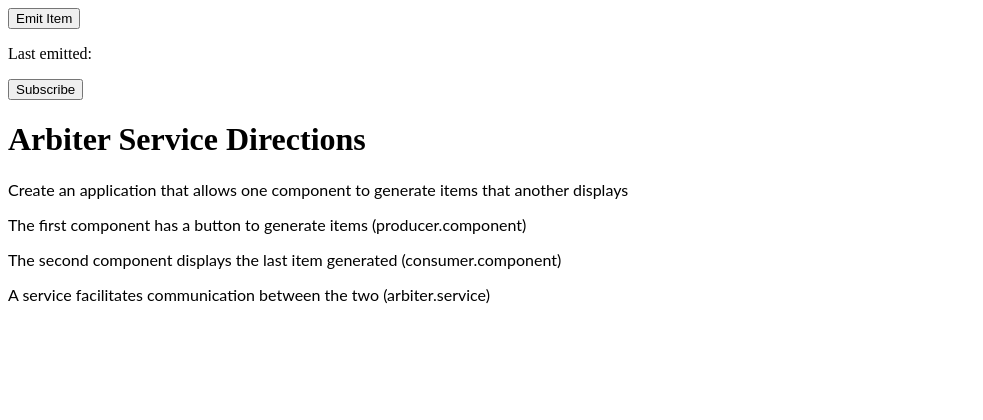
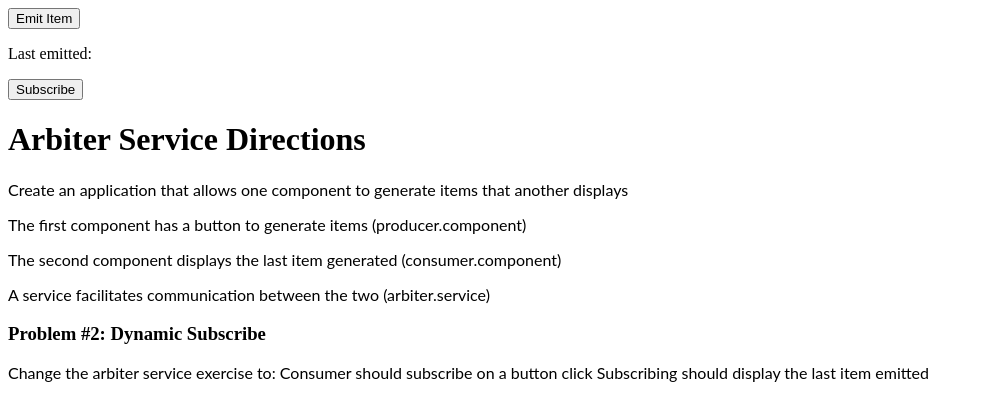
Before and after one commit to aliza614/jbh-rxjs-2arbiter-aliza, an Angular app: page / in a window 1280 px wide. Shown: the top 420 px of the page, without its empty margins (0-983 px from the left). Built offline with nearby package versions, Linux system fonts and the light colour scheme.

Commit message:
added problem 2 to website

```diff
--- a/src/app/app.component.html
+++ b/src/app/app.component.html
@@ -11,3 +11,14 @@
   The second component displays the last item generated (consumer.component)
 </p>
 <p>A service facilitates communication between the two (arbiter.service)</p>
+
+<h3>
+Problem #2: Dynamic Subscribe
+</h3>
+ <p>
+Change the arbiter service exercise to:
+
+Consumer should subscribe on a button click
+Subscribing should display the last item emitted
+
+ </p>
```
